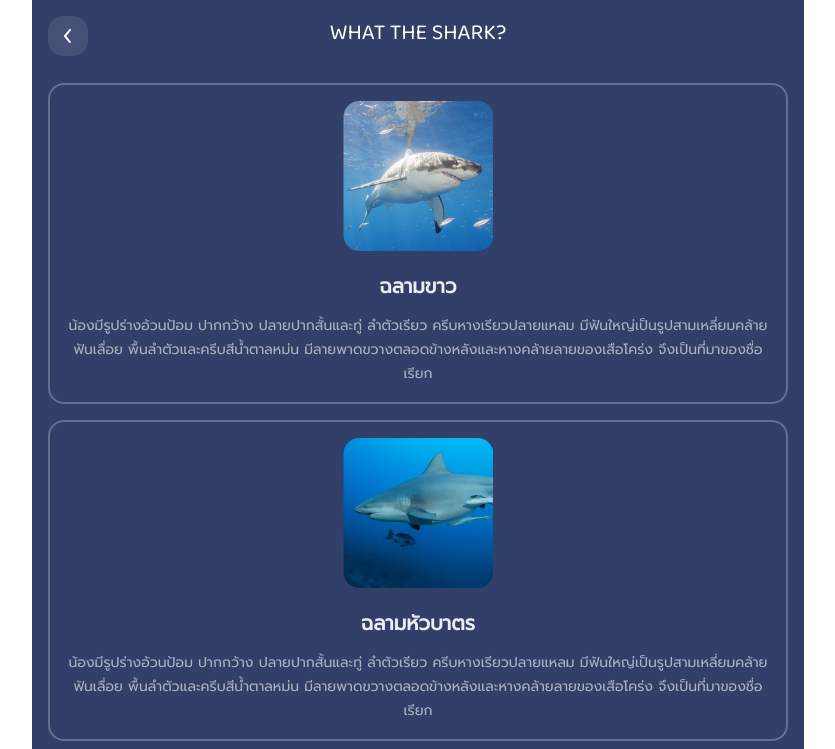
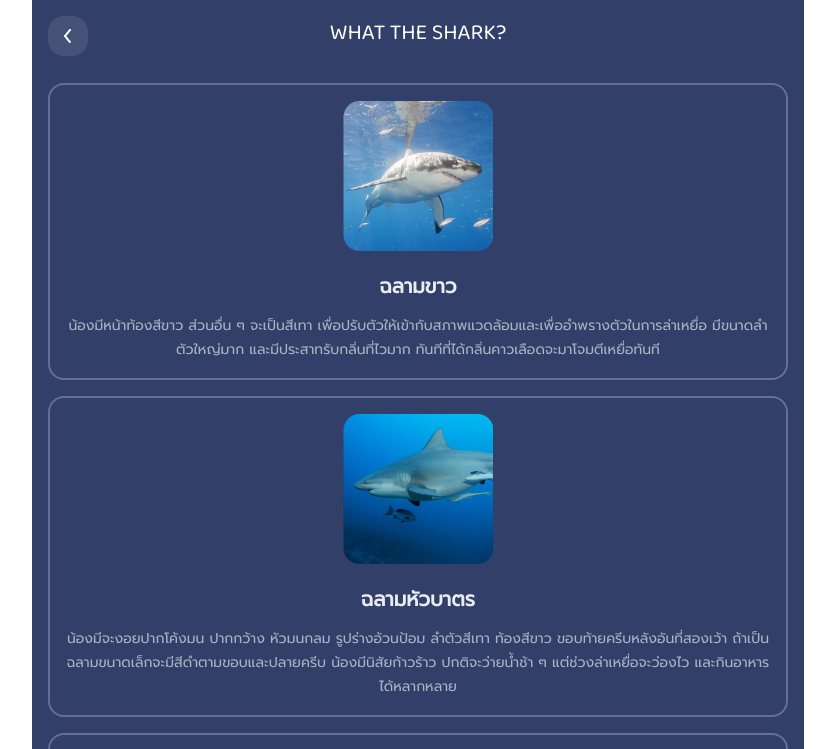
Before and after one commit to benzjakk/whattheshark-fe, a React (Create React App) app: page /detail in a window 1280 px wide. Shown: the top 749 px of the page, without its empty margins (222-1057 px from the left). Built offline with nearby package versions, Linux system fonts and the light colour scheme.

Commit message:
fix copy shark detail text

```diff
--- a/src/parameters/constants.js
+++ b/src/parameters/constants.js
@@ -11,7 +11,7 @@ export const SHARK = {
 };
 
 export const SHARK_DETAIL = {
-    WHITE:'น้องมีรูปร่างอ้วนป้อม ปากกว้าง ปลายปากสั้นและทู่ ลำตัวเรียว ครีบหางเรียวปลายแหลม มีฟันใหญ่เป็นรูปสามเหลี่ยมคล้ายฟันเลื่อย พื้นลำตัวและครีบสีน้ำตาลหม่น มีลายพาดขวางตลอดข้างหลังและหางคล้ายลายของเสือโคร่ง จึงเป็นที่มาของชื่อเรียก',
-    BULL:'น้องมีรูปร่างอ้วนป้อม ปากกว้าง ปลายปากสั้นและทู่ ลำตัวเรียว ครีบหางเรียวปลายแหลม มีฟันใหญ่เป็นรูปสามเหลี่ยมคล้ายฟันเลื่อย พื้นลำตัวและครีบสีน้ำตาลหม่น มีลายพาดขวางตลอดข้างหลังและหางคล้ายลายของเสือโคร่ง จึงเป็นที่มาของชื่อเรียก ',
+    WHITE:'น้องมีหน้าท้องสีขาว ส่วนอื่น ๆ จะเป็นสีเทา เพื่อปรับตัวให้เข้ากับสภาพแวดล้อมและเพื่ออำพรางตัวในการล่าเหยื่อ มีขนาดลำตัวใหญ่มาก และมีประสาทรับกลิ่นที่ไวมาก ทันทีที่ได้กลิ่นคาวเลือดจะมาโจมตีเหยื่อทันที',
+    BULL:'น้องมีจะงอยปากโค้งมน ปากกว้าง หัวมนกลม รูปร่างอ้วนป้อม ลำตัวสีเทา ท้องสีขาว ขอบท้ายครีบหลังอันที่สองเว้า ถ้าเป็นฉลามขนาดเล็กจะมีสีดำตามขอบและปลายครีบ น้องมีนิสัยก้าวร้าว ปกติจะว่ายน้ำช้า ๆ แต่ช่วงล่าเหยื่อจะว่องไว และกินอาหารได้หลากหลาย',
     TIGER:'น้องมีรูปร่างอ้วนป้อม ปากกว้าง ปลายปากสั้นและทู่ ลำตัวเรียว ครีบหางเรียวปลายแหลม มีฟันใหญ่เป็นรูปสามเหลี่ยมคล้ายฟันเลื่อย พื้นลำตัวและครีบสีน้ำตาลหม่น มีลายพาดขวางตลอดข้างหลังและหางคล้ายลายของเสือโคร่ง จึงเป็นที่มาของชื่อเรียก ',
 };
```
